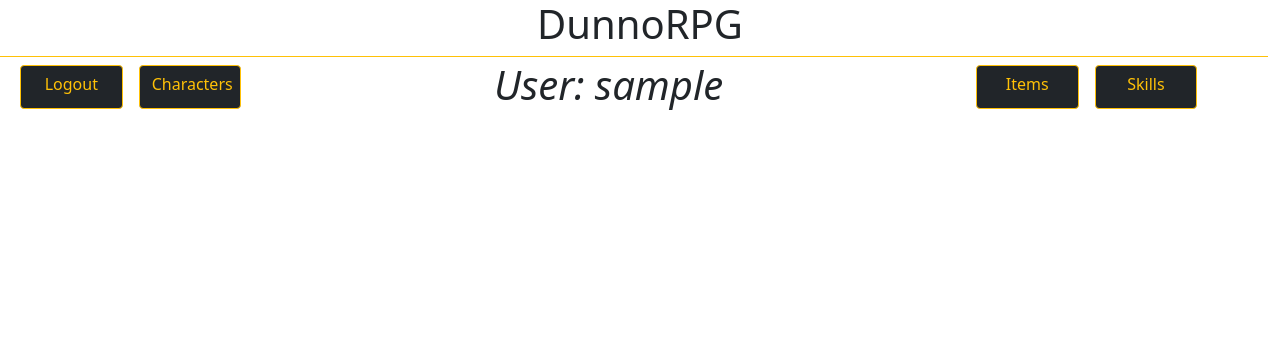
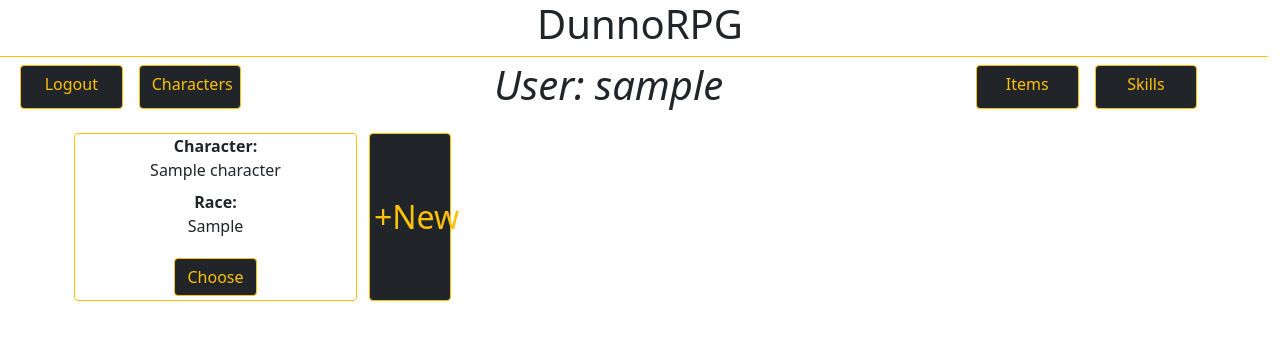
Before and after one commit to Dunno358/Project_DunnoRPG, a Django app: page /dunnorpg/ in a window 1280 px wide. Shown: the top 340 px of the page. Run offline with Django 4.2, Linux system fonts and the light colour scheme; a user stored in the database is signed in; tables that the repository leaves empty hold one stand-in row (values such as "Sample post"); style sheets or scripts are compiled from the project's sources; some libraries are stand-ins or nearby versions.

Commit message:
added character cards view to templates

```diff
--- a/dunnorpg-venv/Project_DunnoRPG/DunnoRPG/static/DunnoRPG/style.scss
+++ b/dunnorpg-venv/Project_DunnoRPG/DunnoRPG/static/DunnoRPG/style.scss
@@ -43,6 +43,10 @@ body{
     @include f-size($value: 150%);
 }
 
+.f-size-300{
+    @include f-size($value: 300%)
+}
+
 .center{
     text-align: center;
 }
--- a/dunnorpg-venv/Project_DunnoRPG/DunnoRPG/templates/home.html
+++ b/dunnorpg-venv/Project_DunnoRPG/DunnoRPG/templates/home.html
@@ -1,6 +1,7 @@
 {% extends 'master.html' %}
 
 {% block content %}
+
 {% if user.is_authenticated %}
   <div class="container-fluid bg-gray border-top border-warning row">
       <a class="col-1 m-2 btn btn-dark btn-outline-warning" href="{% url 'logout' %}">Logout</a>
@@ -12,6 +13,27 @@
       <a class="col-1 m-2 btn btn-dark btn-outline-warning" href="">Skills</a>
   </div>
 
+  <div class="container card-body">
+    <div class="row">
+      <div class="col-3 border border-warning bg-gray c-gold rounded text-center">
+        {% for character in characters %}
+        <dl>
+          <dt>Character:</dt>
+            <dd>{{ character.name }}</dd>
+          <dt>Race:</dt>
+          <dd>{{ character.race }}</dd>
+        </dl>
+        <a class="btn btn-dark btn-outline-warning m-1" href="">Choose</a>
+        {% endfor %}
+      </div>
+
+      <div class="col-2">
+        <a class="btn btn-dark p-1 btn-outline-warning w-50 h-100 fs-2 d-flex align-items-center" href="">+New</a>
+      </div>
+      <div class="col-4"></div>
+    </div>
+  </div>
+
   {% else %}
     <div class="home-test">
     <div class="d-grid gap-2 col-6 mx-auto mg-top-10">
@@ -21,4 +43,5 @@
     </div>
     </div>
 {% endif %}
+
 {% endblock  %}
--- a/dunnorpg-venv/Project_DunnoRPG/DunnoRPG/views.py
+++ b/dunnorpg-venv/Project_DunnoRPG/DunnoRPG/views.py
@@ -2,9 +2,13 @@ from django.shortcuts import render
 from django.urls import reverse_lazy
 from django.contrib.auth.forms import UserCreationForm
 from django.views.generic.edit import CreateView
+from . import models
 
 def home(request):
-    return render(request, "home.html")
+    context = {
+        'characters': models.Character.objects.all().values()
+    }
+    return render(request, "home.html", context)
 
 class SignUp(CreateView):
     form_class = UserCreationForm
```
Also changed, not shown: dunnorpg-venv/Project_DunnoRPG/DunnoRPG/templates/logged.html (deleted, +0 -17 lines), dunnorpg-venv/Project_DunnoRPG/DunnoRPG/templates/characters.html (added).
